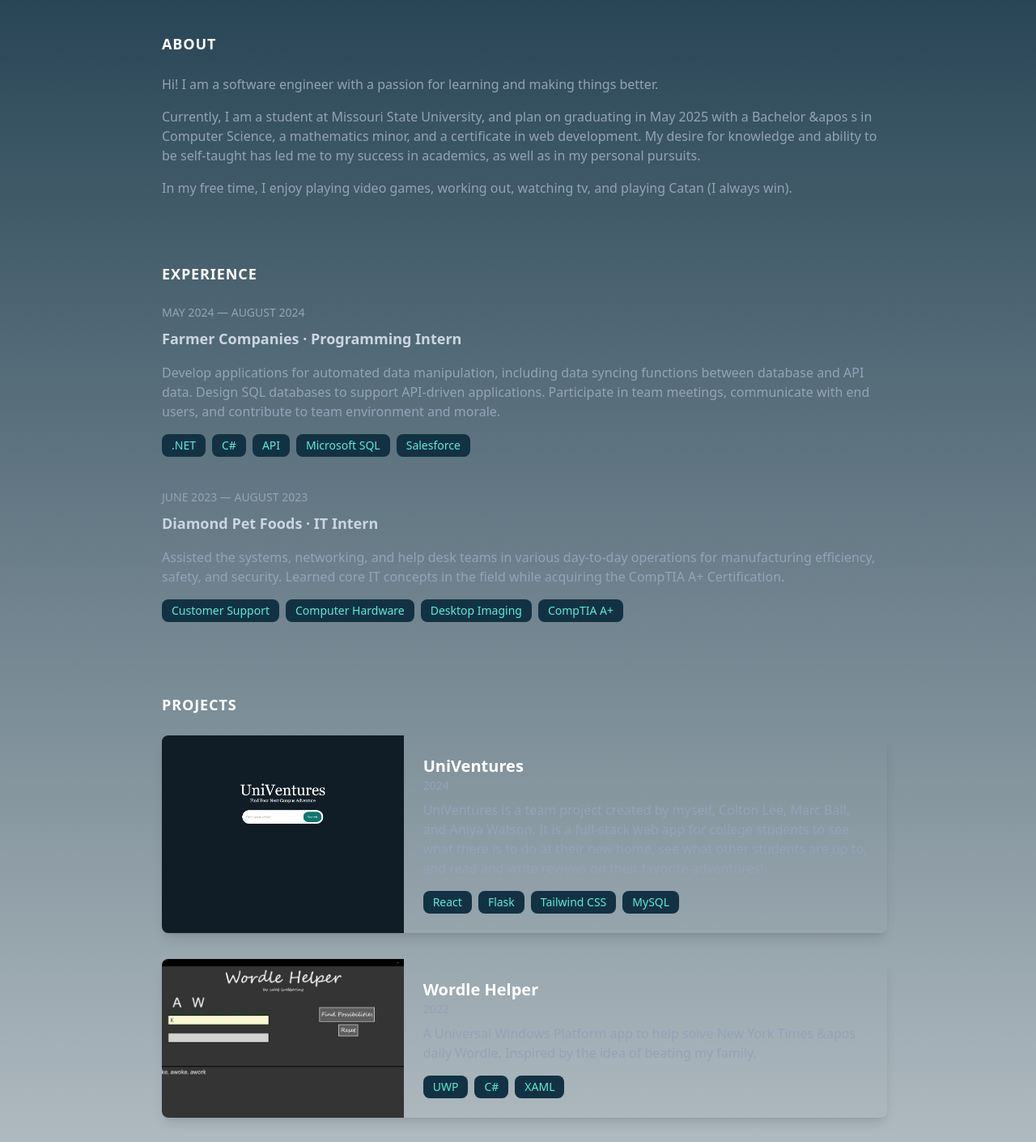
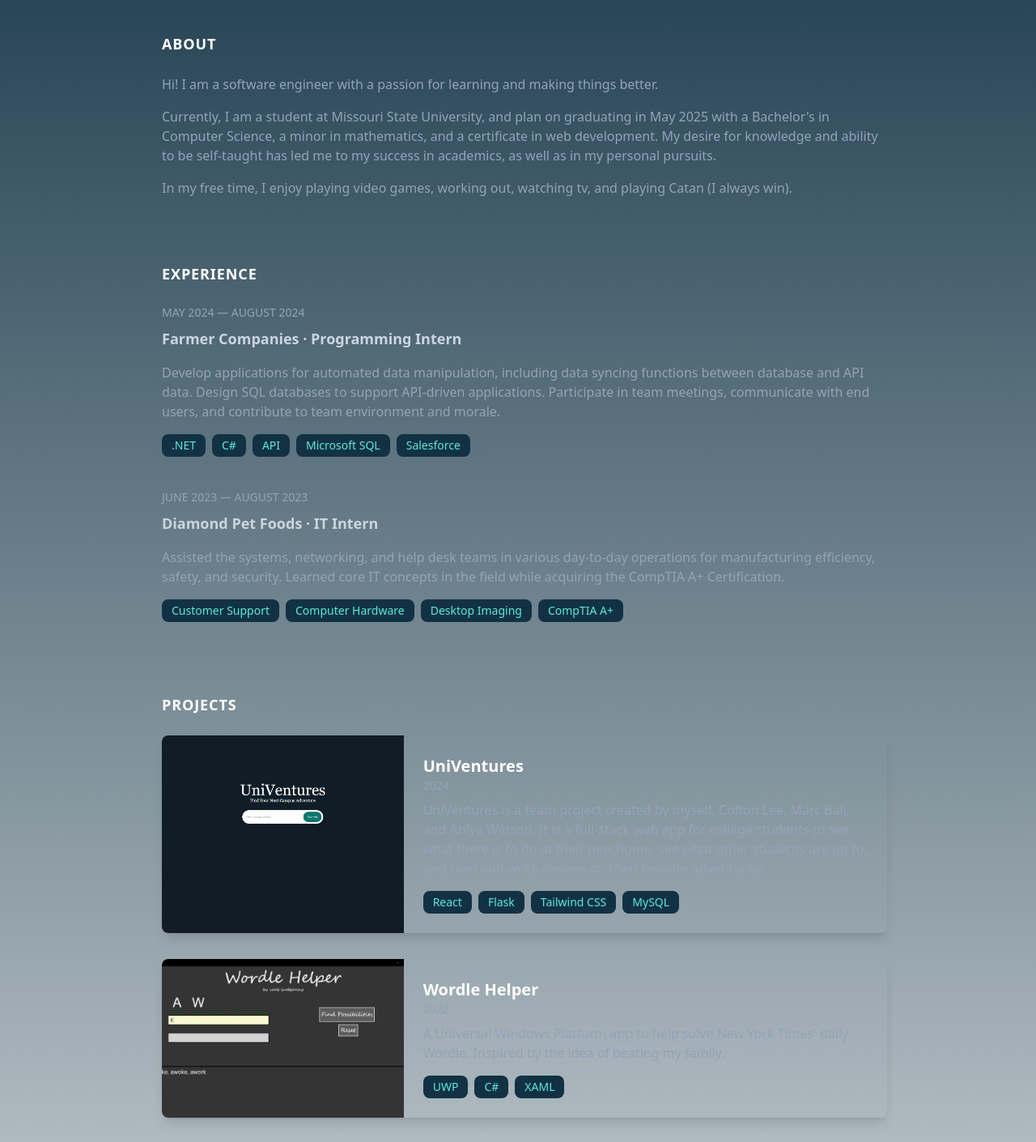
Before and after one commit to calebluebbering/caleb-website, a Next.js app: page / in a window 1280 px wide. Shown: the part 240-1650 px from the top of the page at 81% size. Built offline with nearby package versions, Linux system fonts and the light colour scheme.

Commit message:
fix apostrophe p2

```diff
--- a/app/page.tsx
+++ b/app/page.tsx
@@ -44,9 +44,8 @@ export default function Page() {
               </p>
               <p>
                 Currently, I am a student at Missouri State University, and plan on
-                graduating in May 2025 with a Bachelor
-                &apos s in Computer Science, a mathematics
-                minor, and a certificate in web development. My desire for knowledge and ability
+                graduating in May 2025 with a Bachelor's in Computer Science, a minor in
+                mathematics, and a certificate in web development. My desire for knowledge and ability
                 to be self-taught has led me to my success in academics, as well as in my personal pursuits.
               </p>
               <p>
@@ -147,7 +146,7 @@ export default function Page() {
                   <h3 className="text-xl font-semibold">Wordle Helper</h3>
                   <p className="text-slate-400 text-sm">2022</p>
                   <p className="text-slate-400 pt-2">
-                    A Universal Windows Platform app to help solve New York Times &apos daily Wordle.
+                    A Universal Windows Platform app to help solve New York Times' daily Wordle.
                     Inspired by the idea of beating my family.
                   </p>
                   <div className="flex flex-wrap gap-2 mt-4">
```
